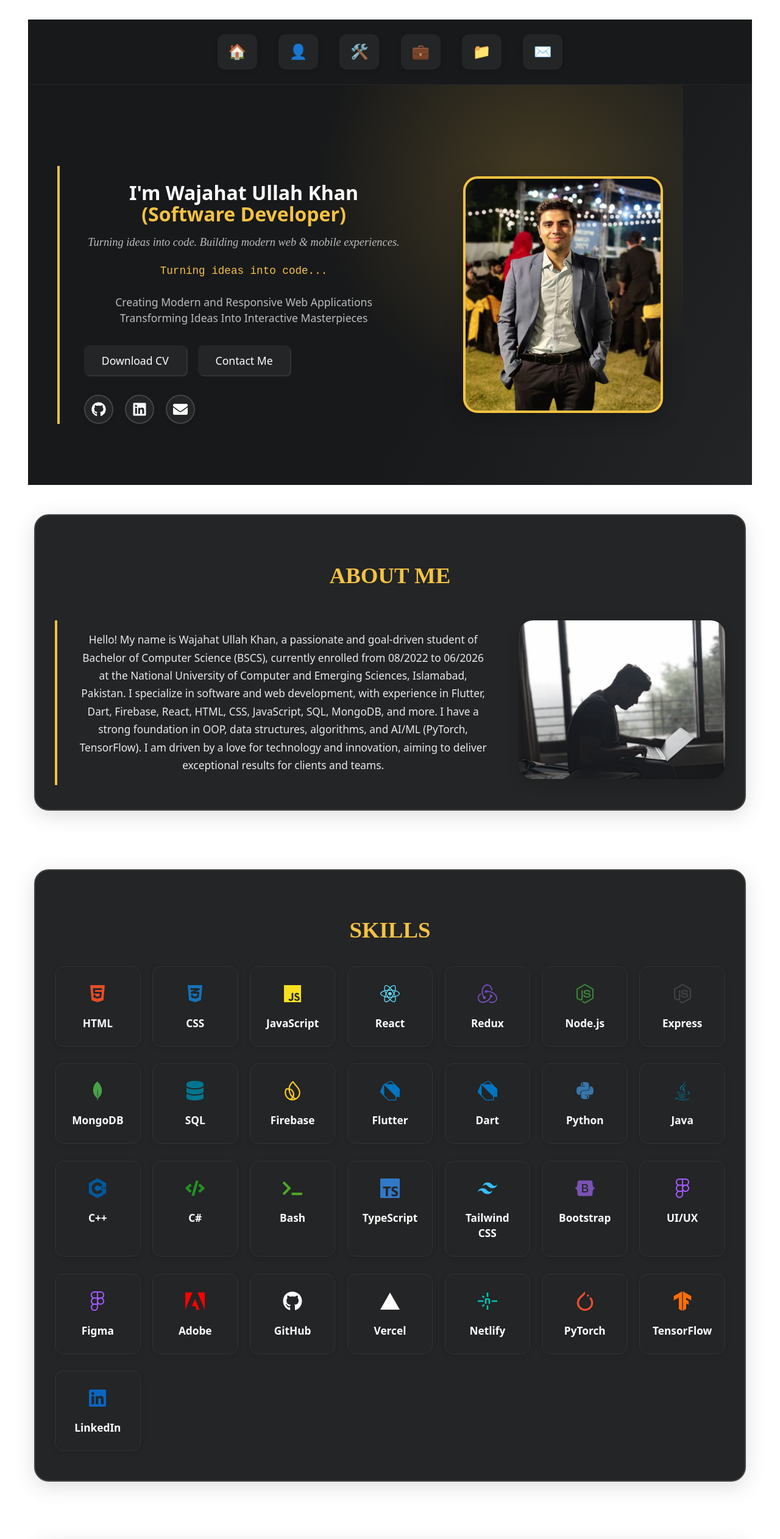
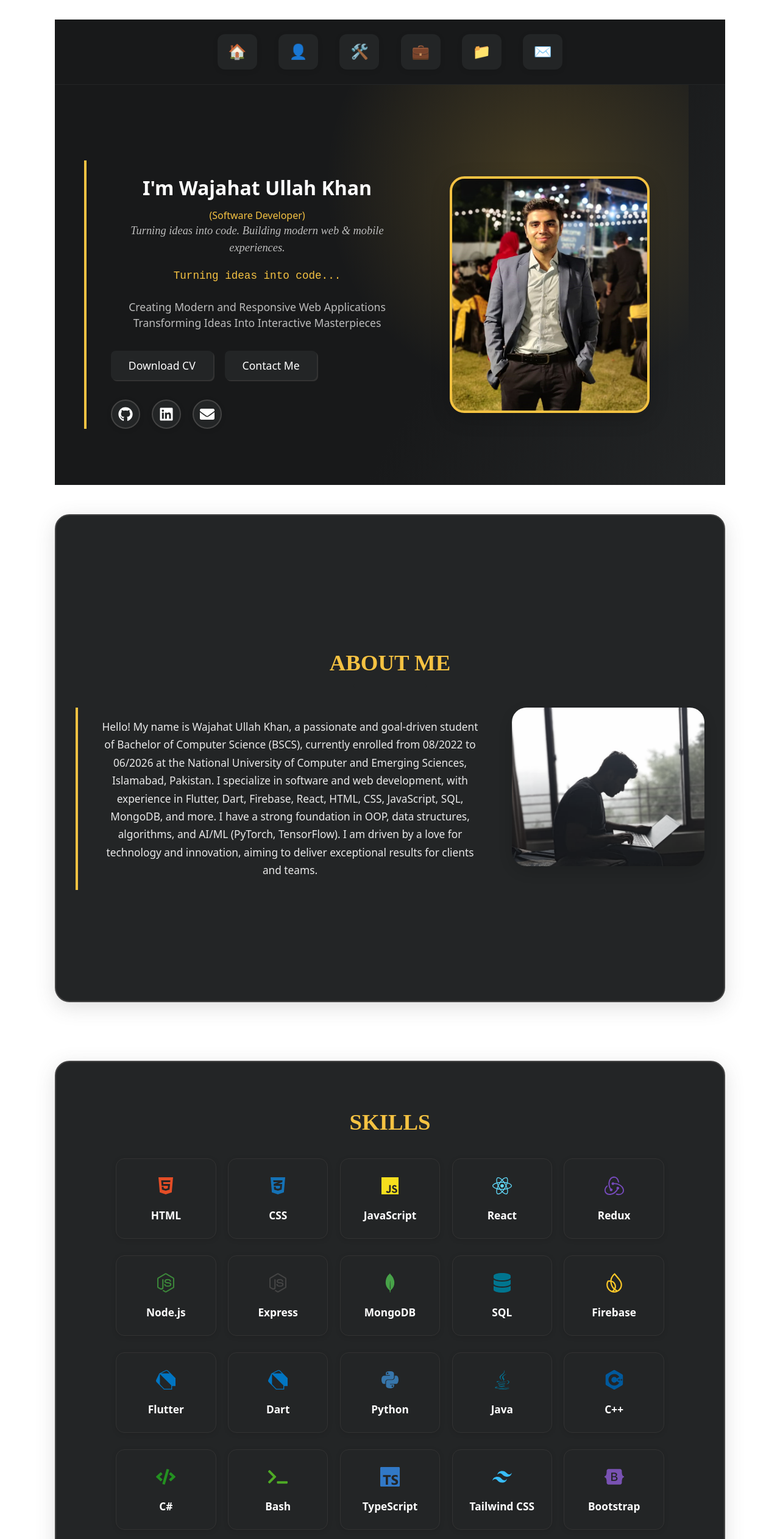
Before and after one commit to wajahat7777/My-Portfolio, a React (Vite) app in the folder frontend/: page / in a window 1280 px wide. Shown: the top 2523 px of the page at 61% size. Built offline with nearby package versions, Linux system fonts and the light colour scheme.

Commit message:
finalizing

```diff
--- a/frontend/src/App.css
+++ b/frontend/src/App.css
@@ -50,6 +50,24 @@
   background: none;
 }
 
+.centered-sections > section {
+  min-height: 100vh;
+  display: flex;
+  flex-direction: column;
+  justify-content: center;
+  align-items: center;
+  box-sizing: border-box;
+}
+
+@media (max-width: 700px) {
+  .centered-sections > section {
+    min-height: 100vh;
+    padding-top: 2.5rem;
+    padding-bottom: 2.5rem;
+    justify-content: flex-start;
+  }
+}
+
 /* Optional: Remove horizontal scroll on small screens */
 @media (max-width: 600px) {
   .centered-sections {
--- a/frontend/src/components/Hero/Hero.jsx
+++ b/frontend/src/components/Hero/Hero.jsx
@@ -22,7 +22,8 @@ const Hero = () => {
     <section className={styles.hero} id="home">
       <div className={styles.heroAccent}></div>
       <div className={styles.left}>
-        <h1 className={styles.title}>I'm Wajahat Ullah Khan <span className={styles.role}>(Software Developer)</span></h1>
+        <h1 className={styles.title}>I'm Wajahat Ullah Khan</h1>
+        <div className={styles.role}>(Software Developer)</div>
         <div className={styles.tagline}>Turning ideas into code. Building modern web & mobile experiences.</div>
         <div className={styles.animatedText}>{animatedTexts[animatedIdx]}</div>
         <p className={styles.desc}>Creating Modern and Responsive Web Applications<br/>Transforming Ideas Into Interactive Masterpieces</p>
--- a/frontend/src/components/Skills/Skills.module.css
+++ b/frontend/src/components/Skills/Skills.module.css
@@ -14,9 +14,20 @@
 
 .grid {
   display: grid;
-  grid-template-columns: repeat(auto-fit, minmax(140px, 1fr));
+  grid-template-columns: repeat(auto-fit, minmax(160px, 1fr));
   gap: 1.2rem;
   justify-content: center;
+  align-items: center;
+  width: 100%;
+  max-width: 900px;
+  margin: 0 auto;
+}
+
+@media (max-width: 700px) {
+  .grid {
+    grid-template-columns: 1fr;
+    gap: 1rem;
+  }
 }
 
 .card {
```
